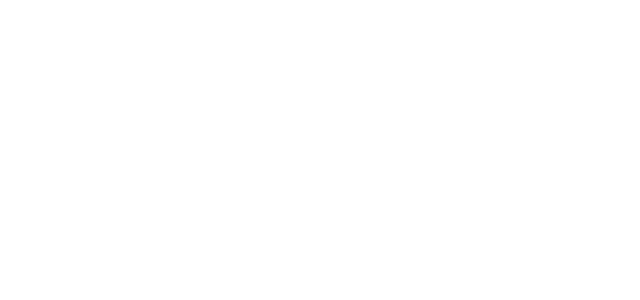
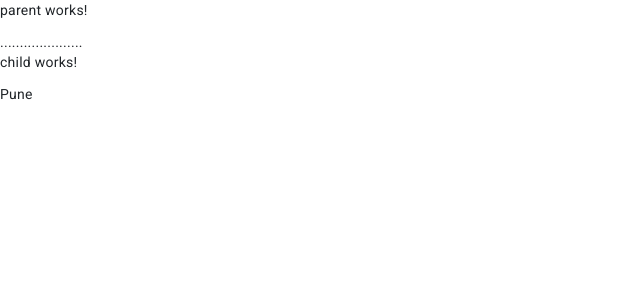
Before and after one commit to priti2790/HTML-intro, an Angular app in the folder angularproject/myapp/: page /parent in a window 1280 px wide. Before the commit this address led to /. Shown: the top 300 px of the page, without its empty margins (0-640 px from the left). Built offline with nearby package versions, Linux system fonts and the light colour scheme.

Commit message:
parent child

```diff
--- a/angularproject/myapp/src/app/app-routing.module.ts
+++ b/angularproject/myapp/src/app/app-routing.module.ts
@@ -4,12 +4,16 @@
 import { DatabindingComponent } from './databinding/databinding.component';
 import { TestComponent } from './test/test.component';
 import { DirectiveComponent } from './directive/directive.component';
+import { ParentComponent } from './parent/parent.component';
+import { ChildComponent } from './child/child.component';
 
 const routes: Routes = [
   {path: "",component:HomeComponent },
   {path:"databinding",component:DatabindingComponent},
   {path:"test", component:TestComponent},
   {path:"directive", component:DirectiveComponent},
+  {path:"parent", component:ParentComponent},
+  {path:"child", component:ChildComponent},
   // lazy loading
   { path : 'user', loadChildren:()=>import('./user/user.module').then(m=>m.UserModule)},
   {path : "admin",loadChildren:()=>import('./admin/admin.module').then(mod=>mod.AdminModule)}
--- a/angularproject/myapp/src/app/app.module.ts
+++ b/angularproject/myapp/src/app/app.module.ts
@@ -9,6 +9,8 @@
 import { DirectiveComponent } from './directive/directive.component';
 import { NgbModule } from '@ng-bootstrap/ng-bootstrap';
 import { BrowserAnimationsModule } from '@angular/platform-browser/animations';
+import { ParentComponent } from './parent/parent.component';
+import { ChildComponent } from './child/child.component';
 
 @NgModule({
   declarations: [
@@ -16,7 +18,9 @@
     HomeComponent,
     DatabindingComponent,
     TestComponent,
-    DirectiveComponent
+    DirectiveComponent,
+    ParentComponent,
+    ChildComponent
   ],
   imports: [
     BrowserModule,
--- /dev/null
+++ b/angularproject/myapp/src/app/child/child.component.html
@@ -0,0 +1,2 @@
+<p>child works!</p>
+{{cityFromParent}}
--- a/angularproject/myapp/src/app/home/home.component.html
+++ b/angularproject/myapp/src/app/home/home.component.html
@@ -7,4 +7,5 @@
 <button (click)='directivecompo()'>Directive</button><br>
 <!-- lazy loading -->
 <button routerLink="/user/userLogin">User Module</button><br>
-<button (click)="adminMod()">Admin</button>
+<button (click)="adminMod()">Admin</button><br>
+<button routerLink="/parent">Parent</button>
--- /dev/null
+++ b/angularproject/myapp/src/app/parent/parent.component.html
@@ -0,0 +1,3 @@
+<p>parent works!</p>
+.....................
+<app-child [cityFromParent]="city"></app-child>
--- /dev/null
+++ b/angularproject/myapp/src/app/parent/parent.component.ts
@@ -0,0 +1,10 @@
+import { Component } from '@angular/core';
+
+@Component({
+  selector: 'app-parent',
+  templateUrl: './parent.component.html',
+  styleUrls: ['./parent.component.css']
+})
+export class ParentComponent {
+city='Pune';
+}
```
Also changed, not shown: angularproject/myapp/src/app/child/child.component.ts (added, +10 -0 lines), angularproject/myapp/src/app/child/child.component.css (added), angularproject/myapp/src/app/parent/parent.component.css (added), 2 other files (tests, documents, lock files or other folders).
